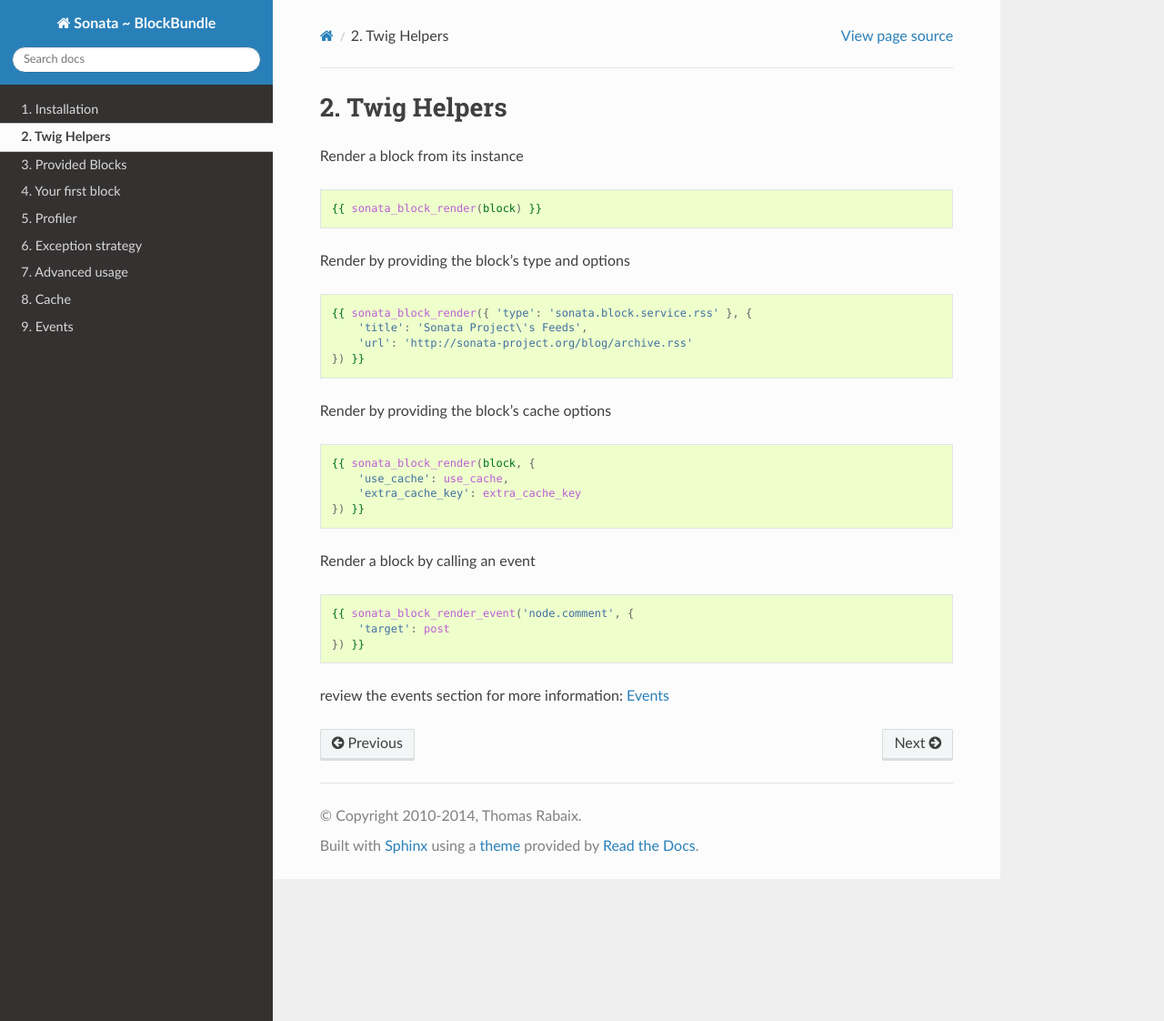
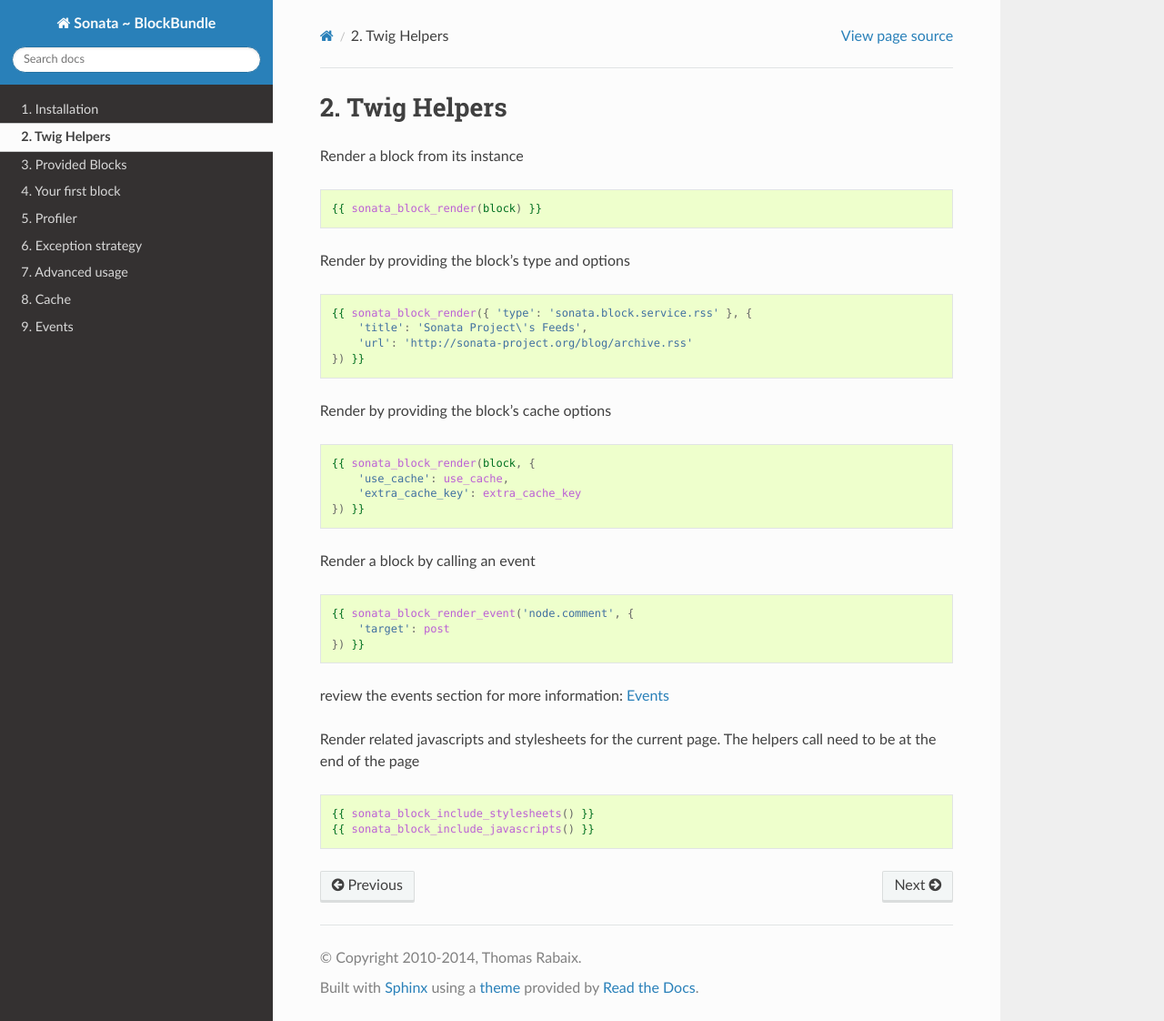
Before and after one commit to sonata-project/SonataBlockBundle, a Sphinx documentation site: the page built from Resources/doc/reference/twig_helpers.rst, in a window 1280 px wide and 1122 px high. Shown: the whole window at 91% size. Built offline with Sphinx 7.4.7 and the Read the Docs theme 2.0.0, drawn with Linux system fonts in a browser that asks for light colours.

Commit message:
Add missing twig helper

```diff
--- a/Resources/doc/reference/twig_helpers.rst
+++ b/Resources/doc/reference/twig_helpers.rst
@@ -34,3 +34,10 @@ Render a block by calling an event
     }) }}
 
 review the events section for more information: :doc:`events`
+
+Render related javascripts and stylesheets for the current page. The helpers call need to be at the end of the page
+
+.. code-block:: jinja
+
+    {{ sonata_block_include_stylesheets() }}
+    {{ sonata_block_include_javascripts() }}
```
